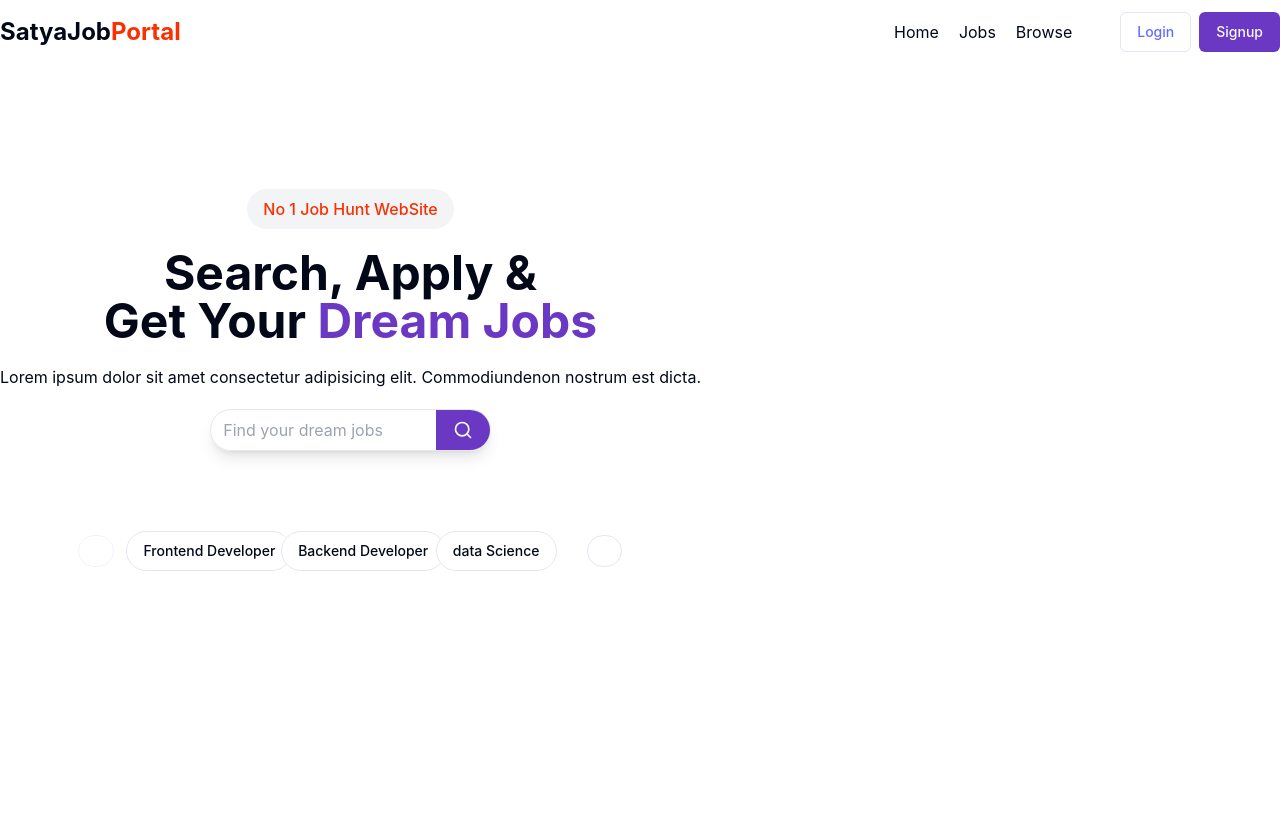
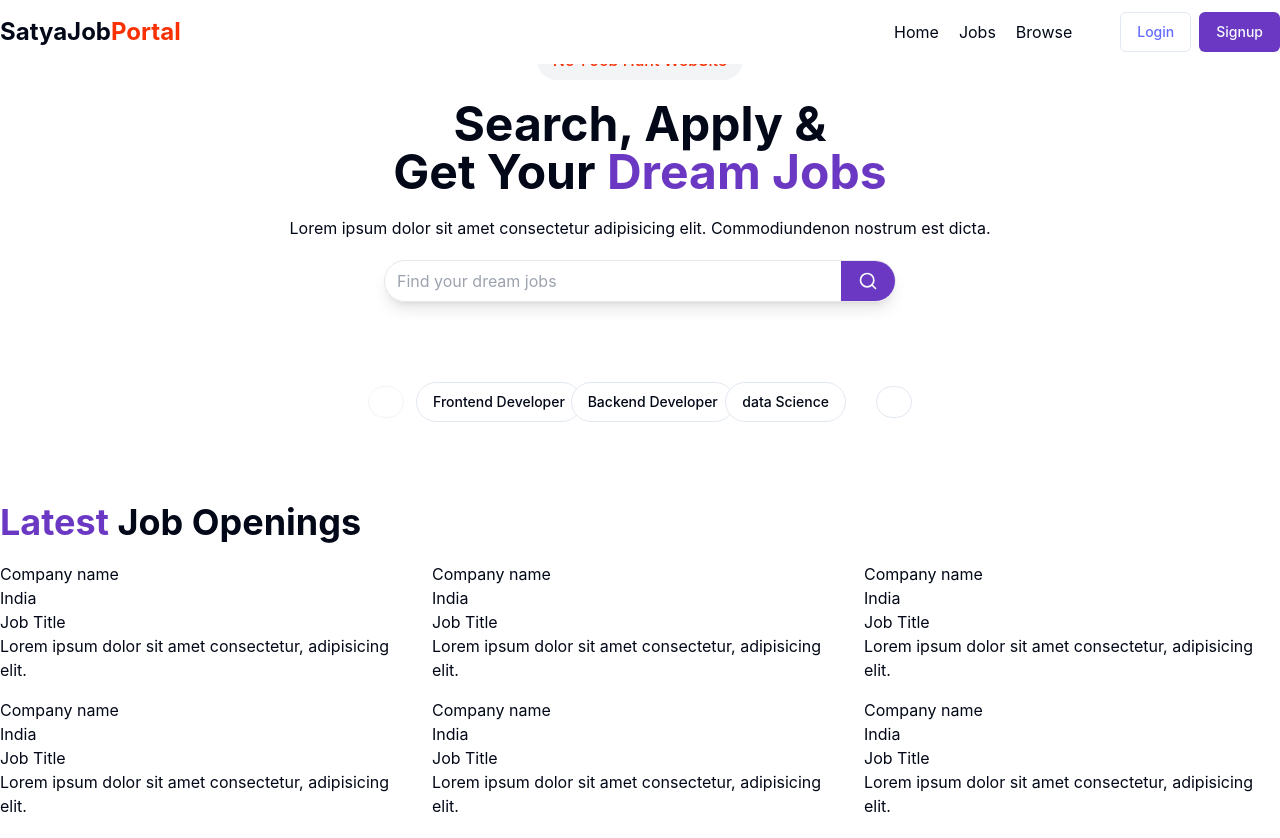
Before and after one commit to satya549/Job_portal, a React (Vite) app in the folder frontend/: page / in a window 1280 px wide. Before the commit the page ends 800 px from the top, so only its background shows below. Built offline with nearby package versions, Linux system fonts and the light colour scheme.

Commit message:
JobsPost Section

```diff
--- a/frontend/src/components/Home.jsx
+++ b/frontend/src/components/Home.jsx
@@ -1,5 +1,6 @@
 import CategoryCarousel from "./CategoryCarousel"
 import HeroSection from "./HeroSection"
+import LatestJobs from "./LatestJobs"
 import Navbar from "./shared/Navbar"
 
 const Home = () => {
@@ -8,6 +9,7 @@ const Home = () => {
       <Navbar/>
       <HeroSection/>
       <CategoryCarousel/>
+      <LatestJobs/>
     </div>
   )
 }
--- /dev/null
+++ b/frontend/src/components/LatestJobCards.jsx
@@ -0,0 +1,16 @@
+const LatestJobCards = () => {
+  return (
+    <div>
+      <div>
+        <h3>Company name</h3>
+        <p>India</p>
+      </div>
+      <div>
+        <h3>Job Title</h3>
+        <p>Lorem ipsum dolor sit amet consectetur, adipisicing elit.</p>
+      </div>
+    </div>
+  );
+};
+
+export default LatestJobCards;
--- /dev/null
+++ b/frontend/src/components/LatestJobs.jsx
@@ -0,0 +1,19 @@
+import LatestJobCards from "./LatestJobCards";
+
+const randomjobs = [1, 2, 3, 4, 5, 6, 7, 8];
+const LatestJobs = () => {
+  return (
+    <div>
+      <h1 className="text-4xl font-bold">
+        <span className="text-[#6A38C2]">Latest</span> Job Openings
+      </h1>
+      <div className="grid grid-cols-3 gap-4 my-5">
+        { randomjobs.slice(0,6).map((item) => (
+          <LatestJobCards key={item} jobId={item} />
+        ))}
+      </div>
+    </div>
+  );
+};
+
+export default LatestJobs;
```
